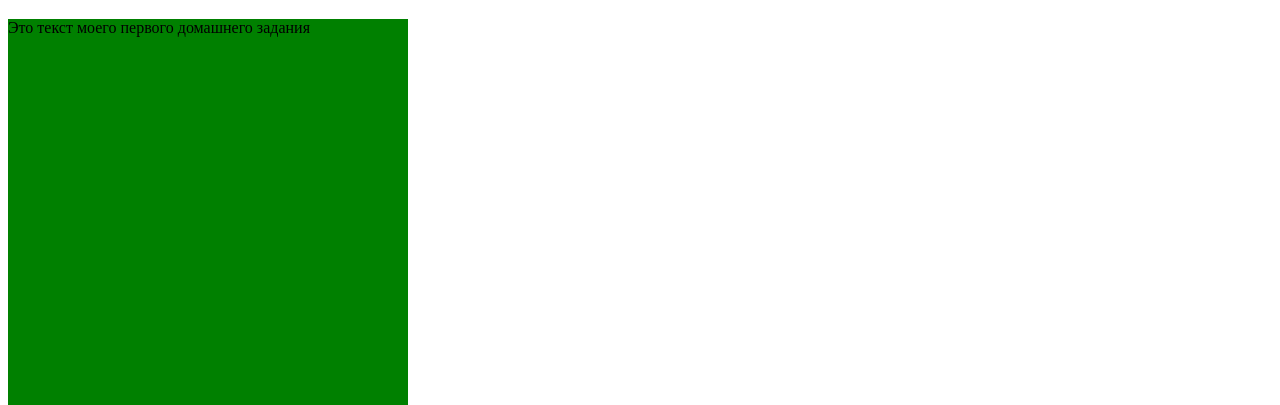
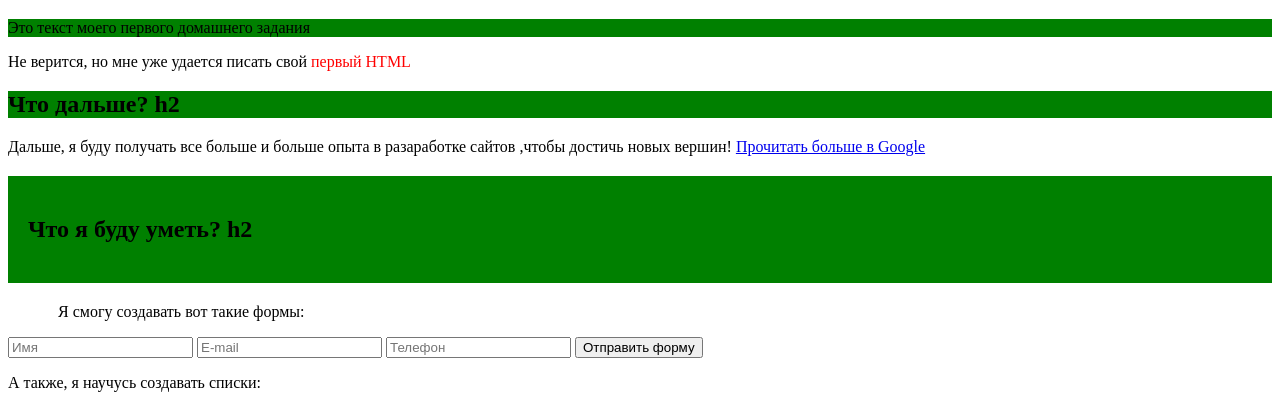
Before and after one commit to yusedova/layout_1, a plain HTML site: page index.html in a window 1280 px wide. Shown: the part 373-778 px from the top of the page. Drawn offline with Linux system fonts and the light colour scheme.

Commit message:
Update main.css

```diff
--- a/main.css
+++ b/main.css
@@ -18,6 +18,5 @@ boder: 1px solid black;
 
 .sq {
 background: green;
-width: 400px;
-height: 400px;
+
 }
```
